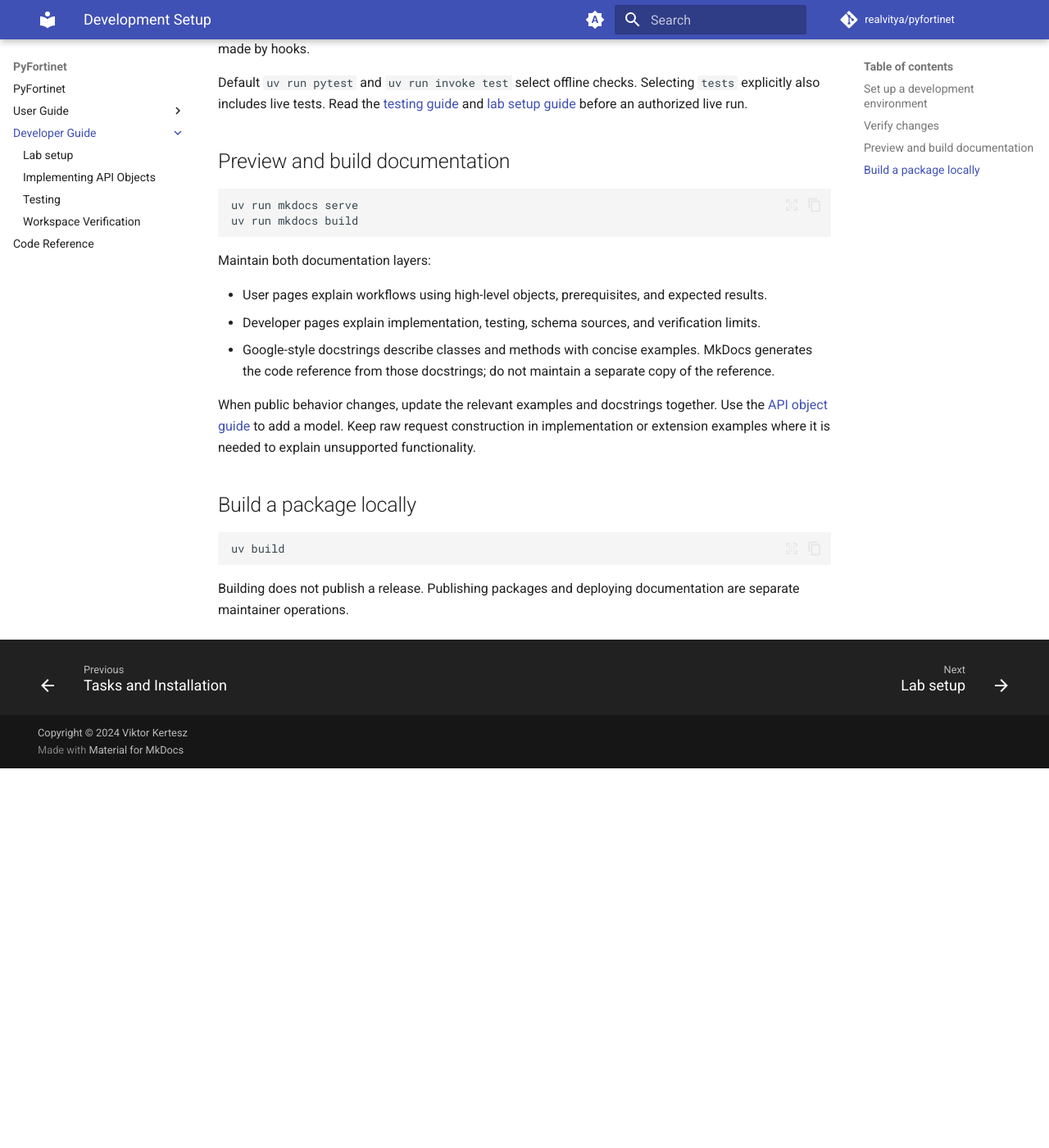
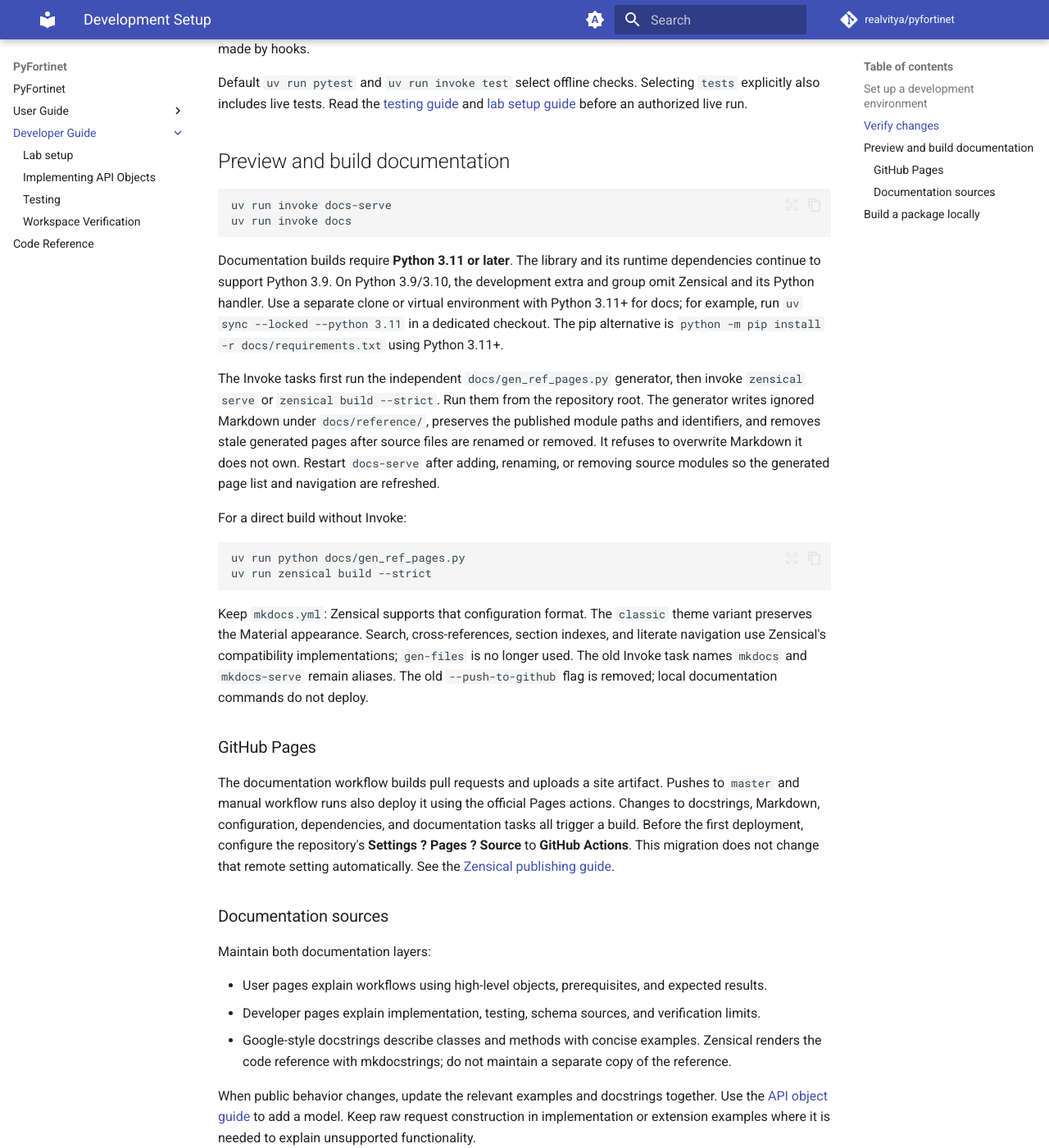
Before and after one commit to realvitya/pyfortinet, an MkDocs documentation site: the page built from docs/developer_guide/index.md, in a window 1280 px wide and 1400 px high, scrolled down 1015 px. Shown: the whole window at 82% size. Built offline with MkDocs 1.6.1 and Material for MkDocs 9.7.7, drawn with Linux system fonts in a browser that asks for light colours; comment, search, counter and statistics services are not loaded; before the commit the page ends 1952 px from its top, so only the background shows below that.

Commit message:
docs: migrate the site to Zensical
Generate reference Markdown independently to preserve published URLs and
API identifiers. Use the classic theme and update local build tasks,
dependencies, the lockfile, and the GitHub Pages workflow.

Require Python 3.11 only for documentation tooling while preserving
Python 3.9 library and development support through dependency markers.

Validation: 2115 unit tests passed; Python 3.9 runtime and generator
checks passed. Strict build, Ruff, all 63 page URLs, public anchors,
local links, and desktop/mobile browser checks passed.

Deployment has not been run. GitHub Pages must use GitHub Actions as
its publishing source before the first deployment.

````diff
--- a/docs/developer_guide/index.md
+++ b/docs/developer_guide/index.md
@@ -49,16 +49,53 @@
 ## Preview and build documentation
 
 ```shell
-uv run mkdocs serve
-uv run mkdocs build
+uv run invoke docs-serve
+uv run invoke docs
 ```
+
+Documentation builds require **Python 3.11 or later**. The library and its runtime dependencies
+continue to support Python 3.9. On Python 3.9/3.10, the development extra and group omit Zensical
+and its Python handler. Use a separate clone or virtual environment with Python 3.11+ for docs;
+for example, run `uv sync --locked --python 3.11` in a dedicated checkout. The pip alternative is
+`python -m pip install -r docs/requirements.txt` using Python 3.11+.
+
+The Invoke tasks first run the independent `docs/gen_ref_pages.py` generator, then invoke
+`zensical serve` or `zensical build --strict`. Run them from the repository root.
+The generator writes ignored Markdown under `docs/reference/`, preserves the published module
+paths and identifiers, and removes stale generated pages after source files are renamed or removed.
+It refuses to overwrite Markdown it does not own. Restart `docs-serve` after adding, renaming, or
+removing source modules so the generated page list and navigation are refreshed.
+
+For a direct build without Invoke:
+
+```shell
+uv run python docs/gen_ref_pages.py
+uv run zensical build --strict
+```
+
+Keep `mkdocs.yml`: Zensical supports that configuration format. The `classic` theme variant
+preserves the Material appearance. Search, cross-references, section indexes, and literate
+navigation use Zensical's compatibility implementations; `gen-files` is no longer used.
+The old Invoke task names `mkdocs` and `mkdocs-serve` remain aliases. The old
+`--push-to-github` flag is removed; local documentation commands do not deploy.
+
+### GitHub Pages
+
+The documentation workflow builds pull requests and uploads a site artifact. Pushes to `master`
+and manual workflow runs also deploy it using the official Pages actions. Changes to docstrings,
+Markdown, configuration, dependencies, and documentation tasks all trigger a build.
+Before the first deployment, configure the repository's **Settings ? Pages ? Source** to
+**GitHub Actions**. This migration does not change that remote setting automatically.
+See the [Zensical publishing guide](https://zensical.org/docs/publish-your-site/).
+
+### Documentation sources
 
 Maintain both documentation layers:
 
 - User pages explain workflows using high-level objects, prerequisites, and expected results.
 - Developer pages explain implementation, testing, schema sources, and verification limits.
-- Google-style docstrings describe classes and methods with concise examples. MkDocs generates
-  the code reference from those docstrings; do not maintain a separate copy of the reference.
+- Google-style docstrings describe classes and methods with concise examples. Zensical renders
+  the code reference with mkdocstrings; do not maintain a separate copy of the reference.
 
 When public behavior changes, update the relevant examples and docstrings together.
 Use the [API object guide](fmg_api_objects.md) to add a model. Keep raw request construction in
--- a/mkdocs.yml
+++ b/mkdocs.yml
@@ -9,6 +9,7 @@
 
 theme:
   name: material
+  variant: modern
   palette:
     # Palette toggle for automatic mode
     - media: "(prefers-color-scheme)"
@@ -79,9 +80,6 @@
 plugins:
 - search
 - autorefs
-- gen-files:
-    scripts:
-      - docs/gen_ref_pages.py
 - mkdocstrings:
     handlers:
       python:
````
Also changed, not shown: docs/developer_guide/fmg_api_objects.md (+1 -1 lines), docs/gen_ref_pages.py (+44 -24 lines), docs/requirements.txt (+3 -7 lines), docs/user_guide/installation.md (+4 -2 lines), pyproject.toml (+6 -16 lines), tasks.py (+19 -15 lines), 4 other files.
